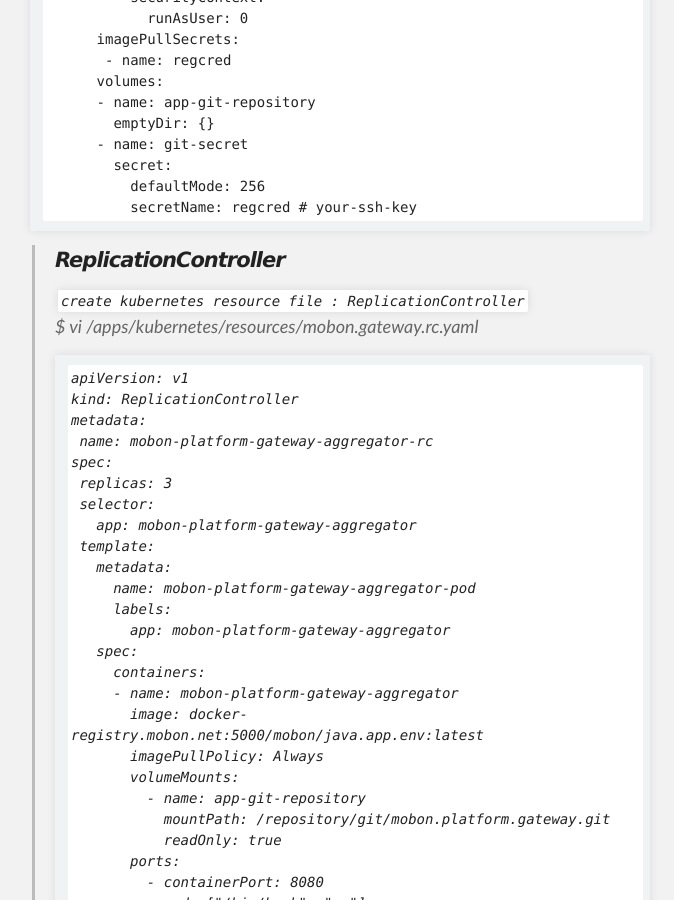
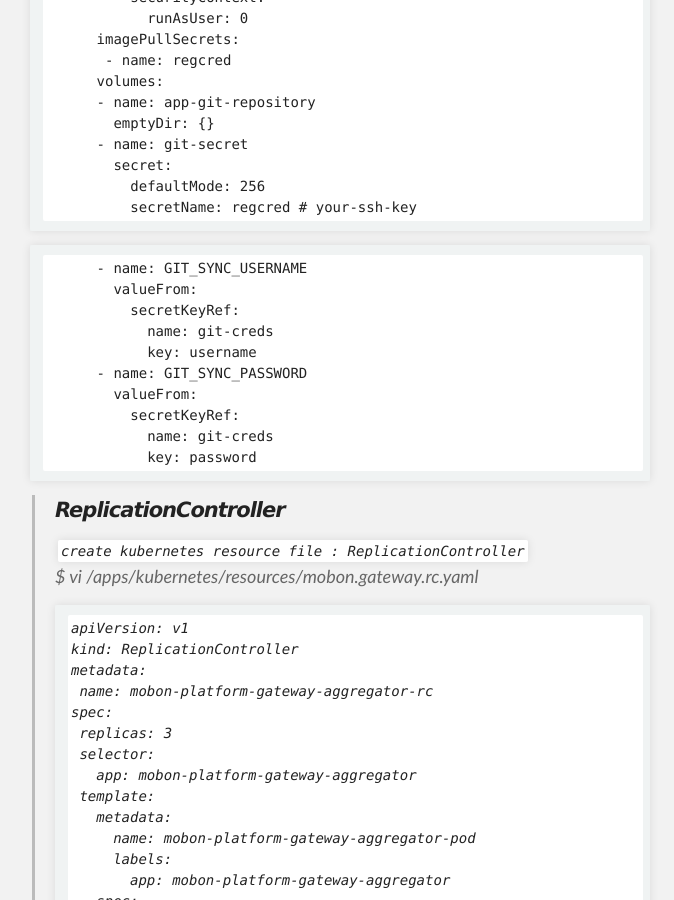
Before and after one commit to unlimited9/unlimited9.github.com, a Jekyll site: the page built from reference.notes/TA/cloud/kubernetes/how.to.deployment.md, in a window 1280 px wide and 900 px high, scrolled down 2471 px. Shown: the whole window, without its empty margins (300-974 px from the left). Built offline with Jekyll 4.4.1, drawn with Linux system fonts in a browser that asks for light colours; our own code applies the rules of GitHub Pages for plain Markdown files.

Commit message:
Update how.to.deployment.md

````diff
--- a/reference.notes/TA/cloud/kubernetes/how.to.deployment.md
+++ b/reference.notes/TA/cloud/kubernetes/how.to.deployment.md
@@ -91,6 +91,18 @@ spec:
           defaultMode: 256
           secretName: regcred # your-ssh-key
 ```
+
+          - name: GIT_SYNC_USERNAME
+            valueFrom:
+              secretKeyRef:
+                name: git-creds
+                key: username
+          - name: GIT_SYNC_PASSWORD
+            valueFrom:
+              secretKeyRef:
+                name: git-creds
+                key: password
+
 
 >#### ReplicationController
 >`create kubernetes resource file : ReplicationController`
````
